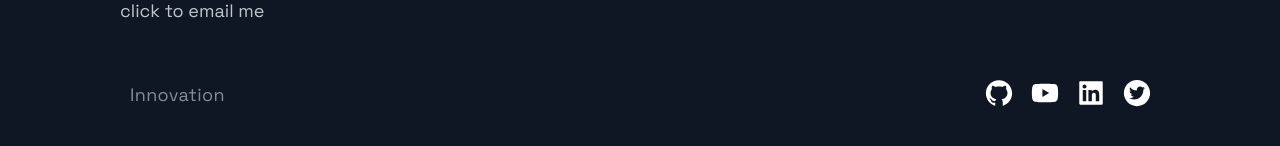
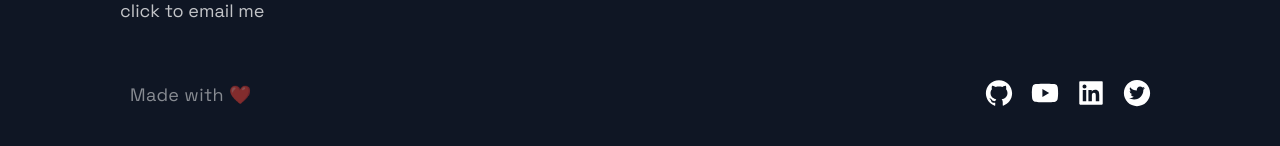
Before and after one commit to YasserShkeir/portfolio, a Next.js app: page / in a window 1280 px wide. Shown: the part 3035-3181 px from the top of the page. Built offline with nearby package versions, Linux system fonts and the light colour scheme.

Commit message:
Edited Footer

```diff
--- a/src/components/Footer/Footer.js
+++ b/src/components/Footer/Footer.js
@@ -17,7 +17,7 @@ const Footer = () => {
       </LinkList>
       <SocialIconsContainer>
         <CompanyContainer>
-          <Slogan>Innovation</Slogan>
+          <Slogan>Made with ❤️</Slogan>
         </CompanyContainer>
         <SocialDetails></SocialDetails>
       </SocialIconsContainer>
```
